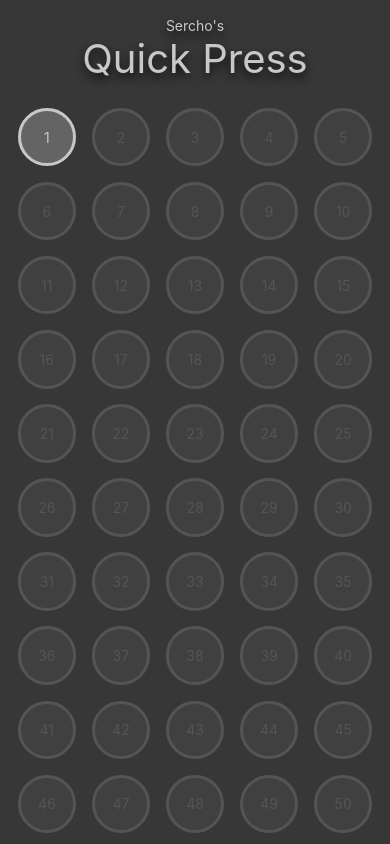
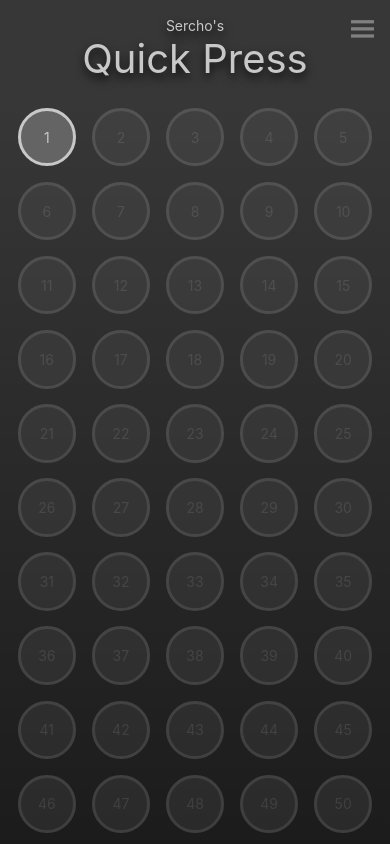
Before and after one commit to SerchoD/Quick-Press, a React Native app: screen / in a window 390 px wide. Shown: the top 844 px of the page. Built offline with nearby package versions, Linux system fonts and the light colour scheme.

Commit message:
Linear Gradient y corregido el incremento de lvl.

```diff
--- a/App.tsx
+++ b/App.tsx
@@ -8,6 +8,8 @@ import {
   StatusBar,
   StyleSheet,
   Text,
+  TouchableOpacity,
+  TouchableOpacityBase,
   View,
 } from 'react-native';
 import MainGame from './src/components/MainGame/MainGame';
@@ -16,6 +18,10 @@ import { LEVELS } from './src/constants/Levels';
 import { Level } from './src/types/types';
 import LevelButton from './src/components/LevelButton/LevelButton';
 import { getStoredCurrentLevel } from './src/asyncStorage/currentLevelStorage';
+import { LinearGradient } from 'expo-linear-gradient';
+import Ionicons from '@expo/vector-icons/Ionicons';
+import CustomModal from './src/components/CustomModal/CustomModal';
+import CustomButton from './src/components/CustomButton/CustomButton';
 
 const defaultLevel = {
   goal: 0,
@@ -25,6 +31,7 @@ const defaultLevel = {
 
 const App = () => {
 
+  const [showMenuModal, setShowMenuModal] = useState<boolean>(false)
   const [isPlaying, setIsPlaying] = useState<boolean>(false)
   const [levelProps, setLevelProps] = useState<Level>(defaultLevel)
   const [currentLevel, setCurrentLevel] = useState<number>(1)
@@ -65,11 +72,21 @@ const App = () => {
         :
         <View style={styles.container}>
 
+          <View style={styles.menuIcon}>
+            <TouchableOpacity onPress={() => setShowMenuModal(true)}>
+              <Ionicons name="menu" size={35} color={globalStyles.color} />
+            </TouchableOpacity>
+          </View>
+
           <View style={styles.titleContainer}>
             <Text style={styles.serchoText}>Sercho's</Text>
             <Text style={styles.quickPressText}>Quick Press</Text>
           </View>
 
+          <LinearGradient
+            colors={['rgba(0,0,0,0)', 'rgba(0,0,0,1)']}
+            start={{ x: 0, y: .1 }}
+          >
             <ScrollView
               fadingEdgeLength={50}
               showsVerticalScrollIndicator={false}
@@ -87,6 +104,11 @@ const App = () => {
                 })}
               </View>
             </ScrollView>
+          </LinearGradient>
+
+          <CustomModal showModal={showMenuModal}>
+            <CustomButton text='X' onPress={() => setShowMenuModal(false)} />
+          </CustomModal>
         </View>
       }
     </SafeAreaView>
@@ -99,6 +121,14 @@ const styles = StyleSheet.create({
     width: '100%',
     backgroundColor: globalStyles.backgroundColor,
   },
+  menuIcon: {
+    zIndex: 2,
+    position: 'absolute',
+    top: 10,
+    right: 10,
+    opacity: .5
+  },
+
   titleContainer: {
     display: 'flex',
     alignItems: 'center',
--- a/package.json
+++ b/package.json
@@ -15,9 +15,10 @@
     "expo-linear-gradient": "~11.3.0",
     "expo-status-bar": "~1.3.0",
     "expo-updates": "~0.13.2",
+    "link": "^1.5.0",
     "react": "17.0.2",
     "react-dom": "17.0.2",
-    "react-native": "0.68.2",
+    "react-native": "^0.68.2",
     "react-native-async-storage": "^0.0.1",
     "react-native-linear-gradient": "^2.5.6",
     "react-native-web": "0.17.7"
--- a/src/components/CustomButton/CustomButton.tsx
+++ b/src/components/CustomButton/CustomButton.tsx
@@ -2,14 +2,15 @@ import React from 'react'
 import { StyleSheet, Text, TouchableOpacity, View } from 'react-native'
 
 interface Props {
-    securityDisable: boolean;
-    handleCloseModal(): any;
+    securityDisable?: boolean;
+    handleCloseModal?(): any;
+    onPress?(): any;
     text: string;
 }
 
-const CustomButton = ({ securityDisable, handleCloseModal, text }: Props) => {
+const CustomButton = ({ securityDisable, handleCloseModal, onPress, text }: Props) => {
     return (
-        <TouchableOpacity onPress={handleCloseModal} disabled={securityDisable}>
+        <TouchableOpacity onPress={handleCloseModal || onPress} disabled={securityDisable}>
             <View style={styles.modalAgainBtn}>
                 <Text style={{
                     ...styles.modalAgainText,
--- a/src/components/CustomModal/CustomModal.tsx
+++ b/src/components/CustomModal/CustomModal.tsx
@@ -1,5 +1,11 @@
-import React, { Children } from 'react'
-import { Button, Dimensions, Modal, SafeAreaView, StyleSheet, Text, View } from 'react-native'
+import { StatusBar } from 'expo-status-bar';
+import React from 'react'
+import {
+    Dimensions,
+    Modal,
+    StyleSheet,
+    View
+} from 'react-native'
 
 interface Props {
     children: any;
@@ -11,6 +17,7 @@ const CustomModal = ({ children, showModal, }: Props) => {
 
     return (
         <>
+            <StatusBar hidden />
             <Modal
                 visible={showModal}
                 transparent={true}
--- a/src/components/MainGame/MainGame.tsx
+++ b/src/components/MainGame/MainGame.tsx
@@ -12,6 +12,7 @@ import CustomButton from '../CustomButton/CustomButton';
 import CustomModal from '../CustomModal/CustomModal';
 import RandomButton from '../RandomButton/RandomButton';
 import { LEVELS } from '../../constants/Levels'
+import { LinearGradient } from 'expo-linear-gradient';
 
 interface Props {
     levelProps: Level;
@@ -73,7 +74,7 @@ const MainGame = ({ levelProps }: Props) => {
                     setCurrentLevel(storedCurrentLevel)
                 }
             });
-    }, [])
+    }, [showModal])
 
     useEffect(() => {
         if (showModal === true) {
@@ -119,6 +120,10 @@ const MainGame = ({ levelProps }: Props) => {
 
     return (
         <SafeAreaView>
+            <LinearGradient
+                colors={[`${globalStyles.backgroundColor}`, 'rgba(0,0,0,1)']}
+                start={{ x: 0, y: .1 }}
+            >
                 <CustomModal showModal={showModal}>
                     <View style={{ display: 'flex', alignItems: 'center' }}>
                         {counter >= currentlevelProps?.goal &&
@@ -154,6 +159,8 @@ const MainGame = ({ levelProps }: Props) => {
                     </View>
                 </CustomModal>
 
+
+
                 <View style={styles.container}>
                     {!timerIsRunning &&
                         <View>
@@ -181,6 +188,7 @@ const MainGame = ({ levelProps }: Props) => {
                         onPress={handleBtnPress}
                     />
                 </View>
+            </LinearGradient>
         </SafeAreaView>
     )
 }
@@ -190,7 +198,7 @@ const styles = StyleSheet.create({
         justifyContent: 'flex-start',
         alignItems: 'center',
         height: '100%',
-        backgroundColor: 'rgba(55,55,55,1)'
+        // backgroundColor: globalStyles.backgroundColor
     },
     levelText: {
         color: globalStyles.color,
```
Also changed, not shown: 1 other file (tests, documents, lock files or other folders). Lines whose indentation alone changed are shown as unchanged.
